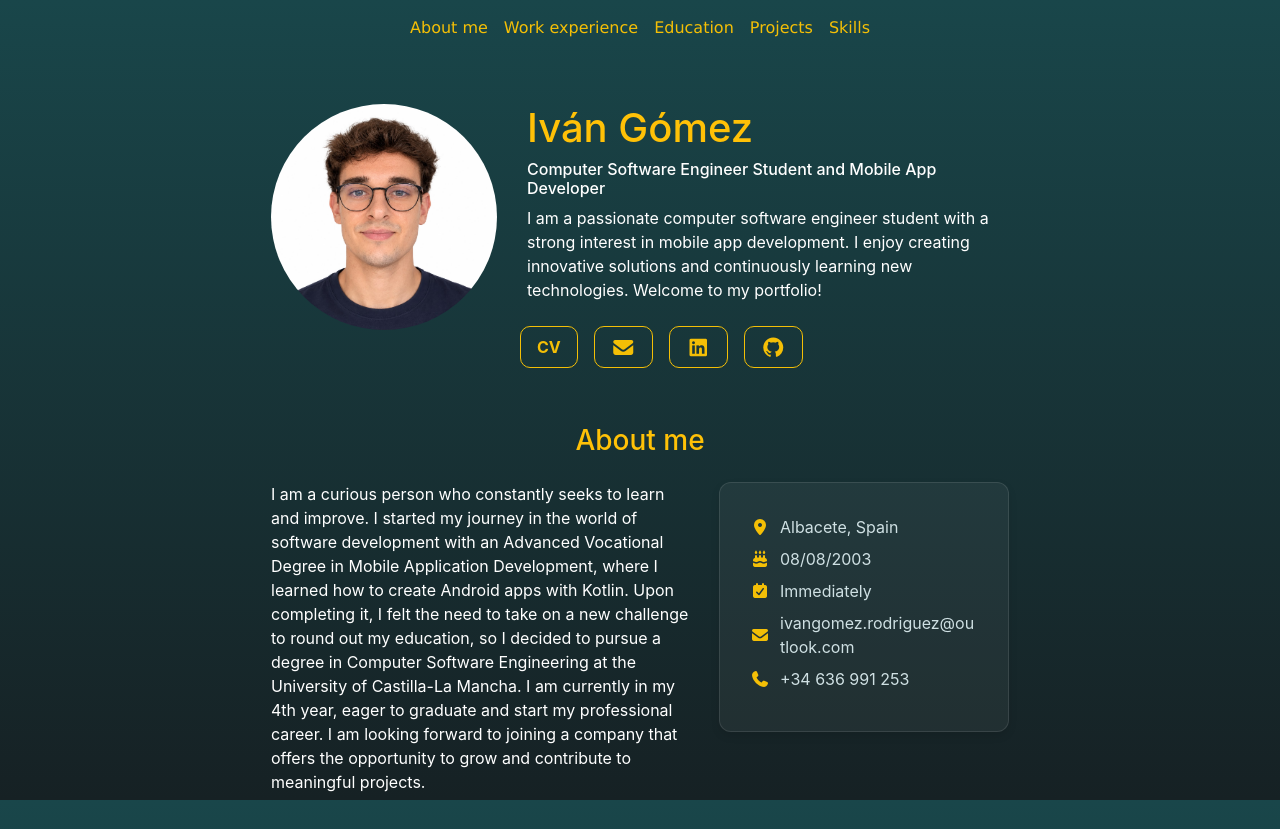
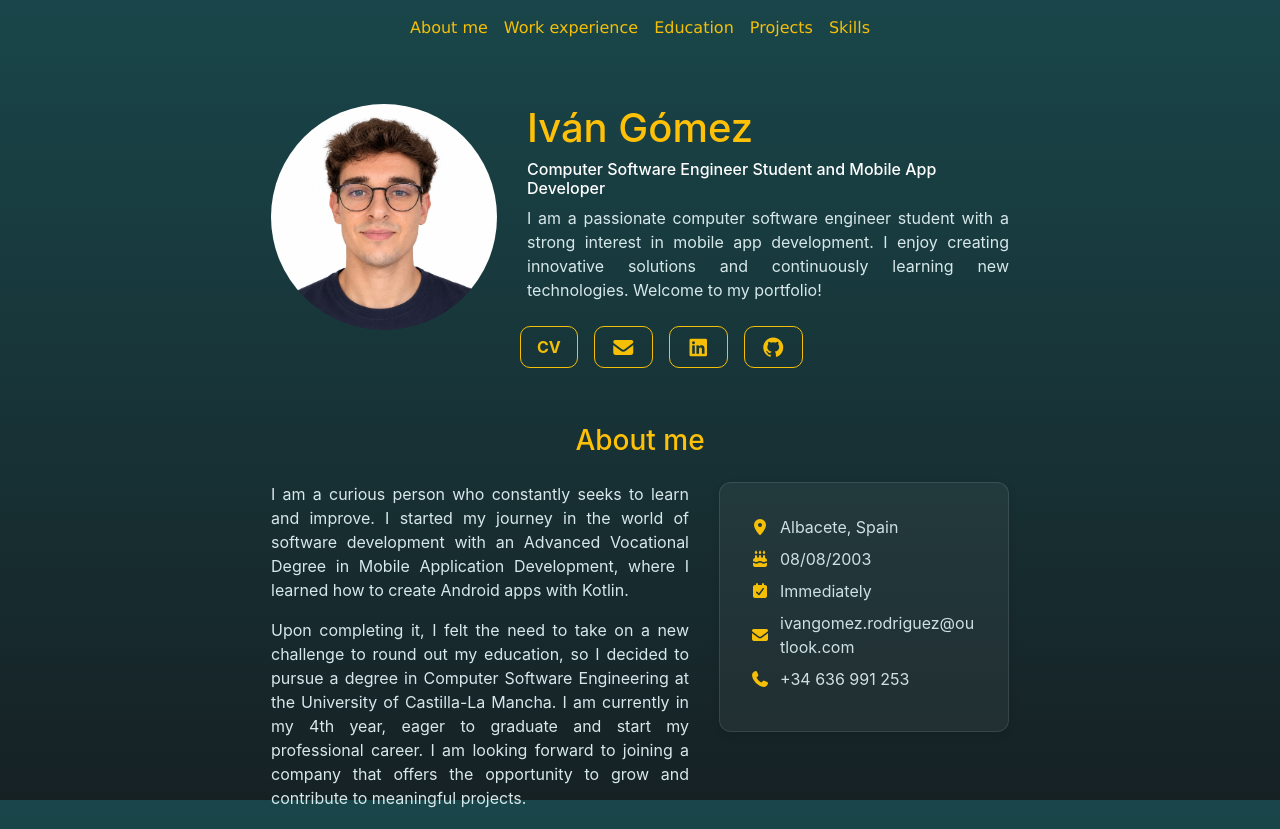
Before and after one commit to ivangomezr/personal-portfolio, a plain HTML site: page index.html in a window 1280 px wide. Shown: the top 829 px of the page. Drawn offline with nearby package versions, Linux system fonts and the light colour scheme.

Commit message:
style: justify about me text

```diff
--- a/css/style.css
+++ b/css/style.css
@@ -56,6 +56,10 @@ body {
     aspect-ratio: 1 / 1;
     object-fit: cover;
     border-radius: 50%;
+}
+
+.txt {
+    color: #d7e8eb;
 }
 
 .common-card {
--- a/index.html
+++ b/index.html
@@ -44,8 +44,9 @@
             </div>
             <div class="col-8">
                 <h1 class="text-warning">Iván Gómez</h1>
-                <h6 class="text-white">Computer Software Engineer Student and Mobile App Developer</h6>
-                <p class="text-white">I am a passionate computer software engineer student with a strong interest in
+                <h6 class="txt text-white">Computer Software Engineer Student and Mobile App Developer</h6>
+                <p class="txt text-justify">I am a passionate computer software engineer student with a strong
+                    interest in
                     mobile app development. I enjoy creating innovative solutions and continuously learning new
                     technologies. Welcome to my portfolio!</p>
                 <div class="row">
@@ -72,13 +73,17 @@
         <h3 id="about-me" class="text-warning mt-5 mb-4 text-center">About me</h3>
         <div class="row">
             <div class="col-12 col-md-7">
-                <p class="text-white">I am a curious person who constantly seeks to learn and improve. I started my
+                <p class="txt text-justify">I am a curious person who constantly seeks to learn and
+                    improve. I started my
                     journey in the world of software development with an Advanced Vocational Degree in Mobile
-                    Application Development, where I learned how to create Android apps with Kotlin. Upon completing it,
+                    Application Development, where I learned how to create Android apps with Kotlin. </p>
+                <p class="txt text-justify">
+                    Upon completing it,
                     I felt the need to take on a new challenge to round out my education, so I decided to pursue a
                     degree in Computer Software Engineering at the University of Castilla-La Mancha. I am currently in
                     my 4th year, eager to graduate and start my professional career. I am looking forward to joining a
-                    company that offers the opportunity to grow and contribute to meaningful projects.</p>
+                    company that offers the opportunity to grow and contribute to meaningful projects.
+                </p>
             </div>
             <div class="col-12 col-md-5">
                 <div class="common-card">
```
